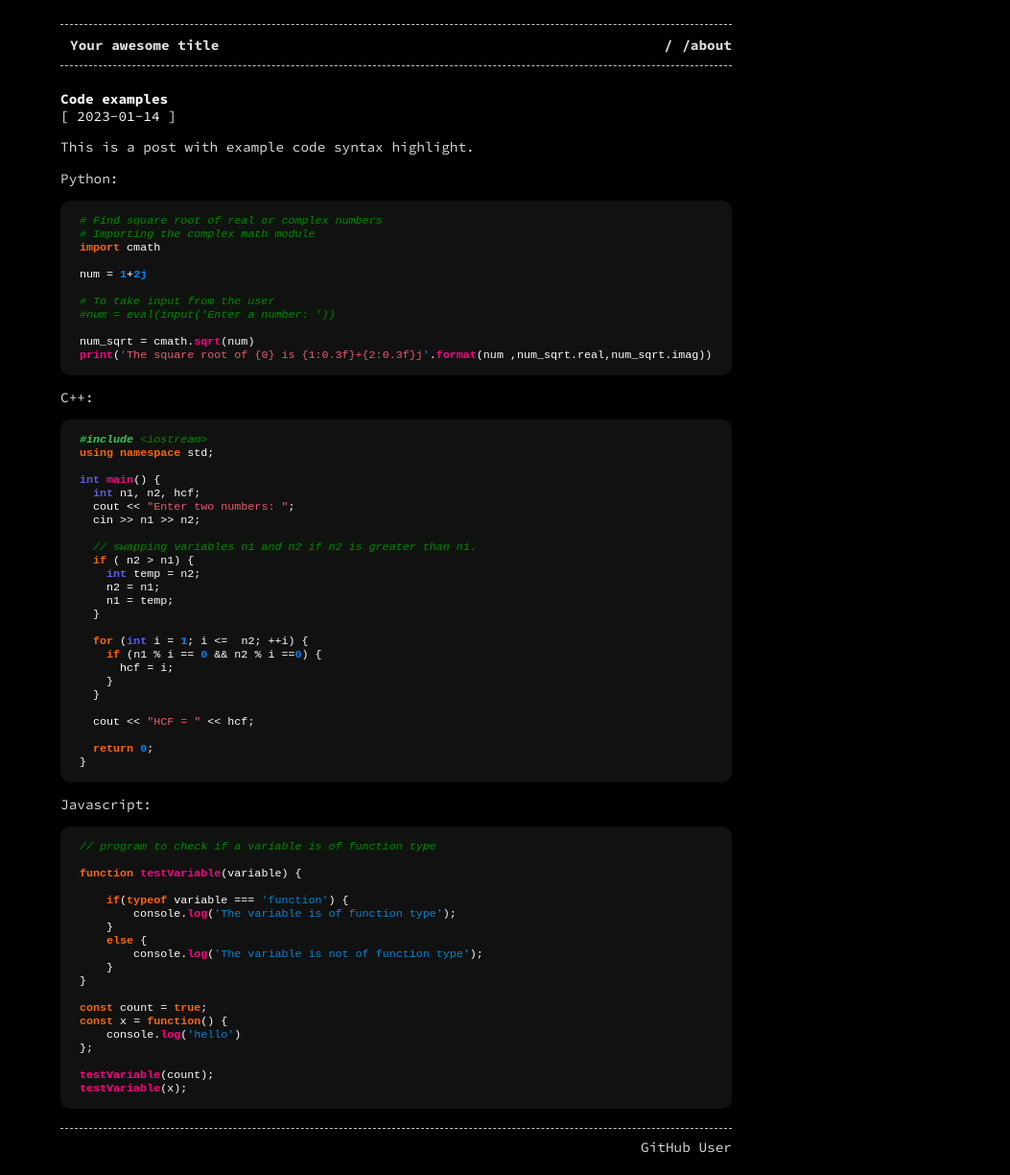
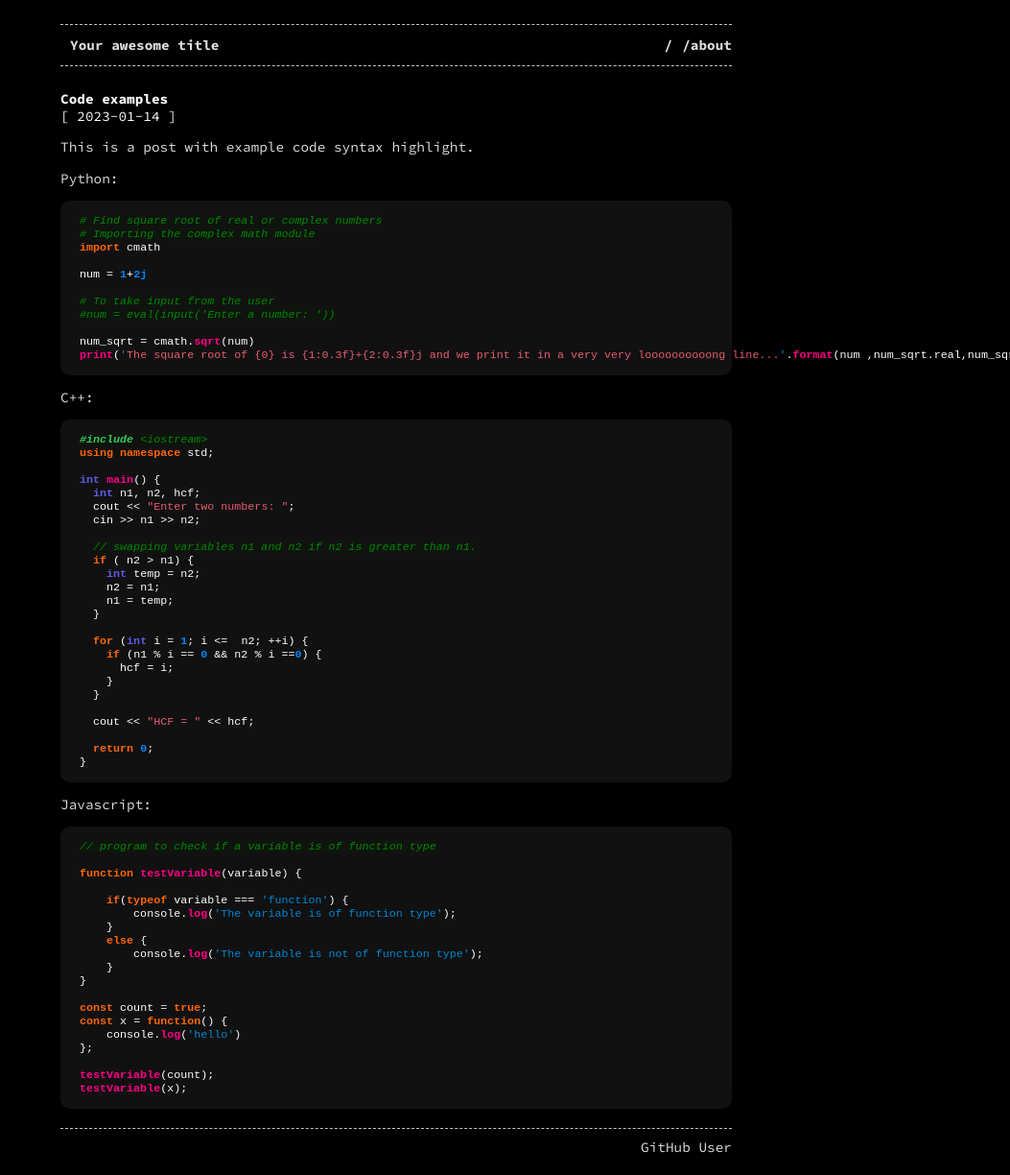
Before and after one commit to antoniovazquezblanco/jekyll-theme-ascii, a Jekyll site: the page built from _posts/2023-01-14-code-examples.md, in a window 1280 px wide. Shown: the whole page at 96% size, without its empty margins (227-1280 px from the left). Built offline with Jekyll 4.4.1, drawn with Linux system fonts in a browser that asks for light colours.

Commit message:
Improve code examples

````diff
--- a/_posts/2023-01-14-code-examples.md
+++ b/_posts/2023-01-14-code-examples.md
@@ -17,7 +17,7 @@ num = 1+2j
 #num = eval(input('Enter a number: '))
 
 num_sqrt = cmath.sqrt(num)
-print('The square root of {0} is {1:0.3f}+{2:0.3f}j'.format(num ,num_sqrt.real,num_sqrt.imag))
+print('The square root of {0} is {1:0.3f}+{2:0.3f}j and we print it in a very very loooooooooong line...'.format(num ,num_sqrt.real,num_sqrt.imag))
 ```
 
 C++:
````
